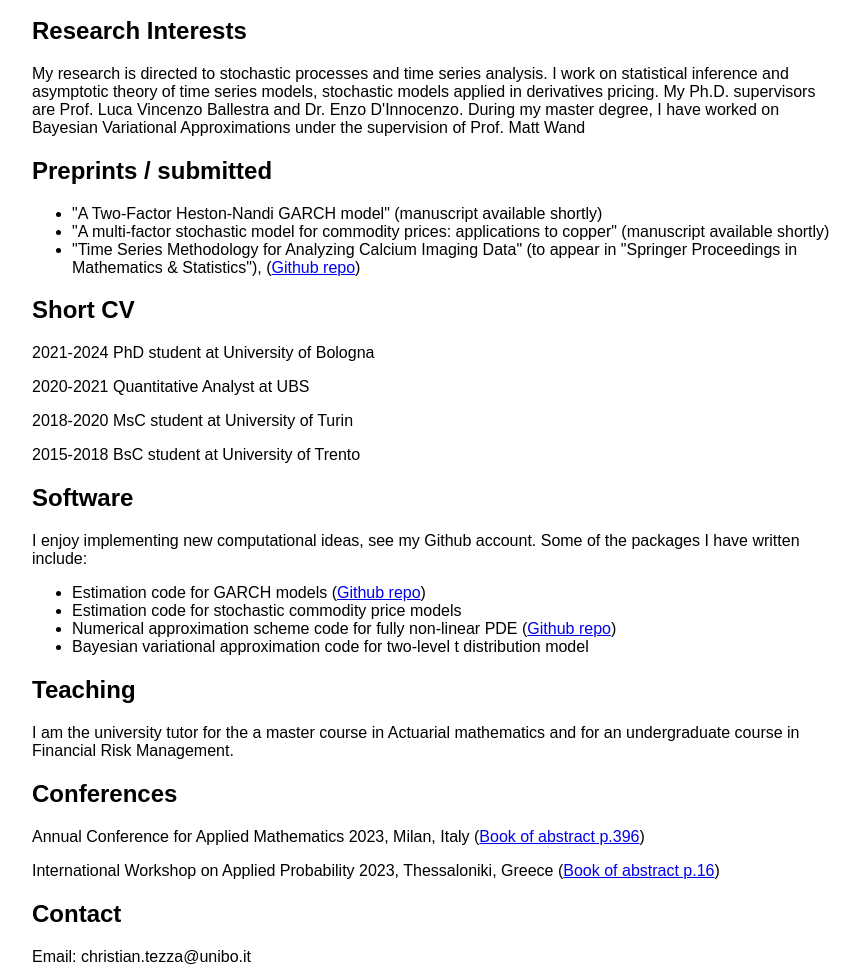
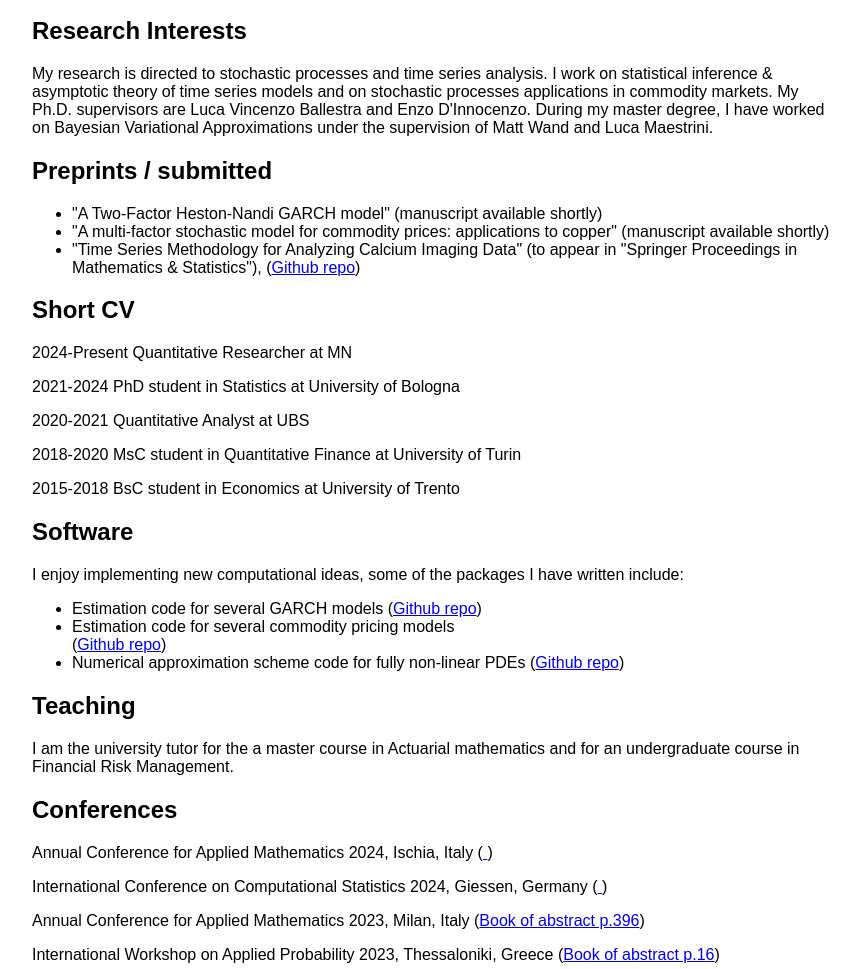
Before and after one commit to tezzachris/tezzachris.github.io, a plain HTML site: page index.html in a window 1280 px wide. Shown: the part 455-1424 px from the top of the page, without its empty margins (208-1068 px from the left). Drawn offline with Linux system fonts and the light colour scheme.

Commit message:
Update index.html

```diff
--- a/index.html
+++ b/index.html
@@ -31,9 +31,9 @@
     <section>
       <h2>Research Interests</h2>
       <p>
-        My research is directed to stochastic processes and time series analysis. I work on statistical inference and asymptotic theory of time series models, stochastic models applied in derivatives pricing.
-        My Ph.D. supervisors are Prof. Luca Vincenzo Ballestra and Dr. Enzo D'Innocenzo.
-        During my master degree, I have worked on Bayesian Variational Approximations under the supervision of Prof. Matt Wand
+        My research is directed to stochastic processes and time series analysis. I work on statistical inference & asymptotic theory of time series models and on stochastic processes applications in commodity markets.
+        My Ph.D. supervisors are Luca Vincenzo Ballestra and Enzo D'Innocenzo.
+        During my master degree, I have worked on Bayesian Variational Approximations under the supervision of Matt Wand and Luca Maestrini.
       </p>
     </section>
 
@@ -49,27 +49,29 @@
     <section>
       <h2> Short CV </h2>
       <p>
-       2021-2024 PhD student at University of Bologna
+       2024-Present Quantitative Researcher at MN
+      </p>
+      <p>
+       2021-2024 PhD student in Statistics at University of Bologna
       </p>
       <p>
        2020-2021 Quantitative Analyst at UBS
       </p>
       <p>
-       2018-2020 MsC student at University of Turin
+       2018-2020 MsC student in Quantitative Finance at University of Turin
       </p>
       <p>
-       2015-2018 BsC student at University of Trento
+       2015-2018 BsC student in Economics at University of Trento
       </p>
     </section>
 
      <section>
-      <h2>Software </h2>
-       I enjoy implementing new computational ideas, see my Github account. Some of the packages I have written include:
+      <h2> Software </h2>
+       I enjoy implementing new computational ideas, some of the packages I have written include:
       <ul>
-        <li> Estimation code for GARCH models (<a href="https://github.com/tezzachris/GARCH-Estimation">Github repo</a>) </li>
-        <li> Estimation code for stochastic commodity price models </li>
-        <li> Numerical approximation scheme code for fully non-linear PDE (<a href="https://github.com/tezzachris/PDESolver">Github repo</a>) </li>
-        <li> Bayesian variational approximation code for two-level t distribution model</li>
+        <li> Estimation code for several GARCH models (<a href="https://github.com/tezzachris/GARCH-Estimation">Github repo</a>) </li>
+        <li> Estimation code for several commodity pricing models </li> (<a href="https://github.com/tezzachris/GARCH-Estimation">Github repo</a>) </li>
+        <li> Numerical approximation scheme code for fully non-linear PDEs (<a href="https://github.com/tezzachris/PDESolver">Github repo</a>) </li>
       </ul>
     </section>
 
@@ -82,6 +84,12 @@
 
     <section>
       <h2> Conferences  </h2>
+      <p>
+        Annual Conference for Applied Mathematics 2024, Ischia, Italy (<a href="https://sites.google.com/view/amases2024"> </a>)
+      </p>
+      <p>
+        International Conference on Computational Statistics 2024, Giessen, Germany (<a href="http://www.compstat2024.org"> </a>)
+      </p>
       <p>
         Annual Conference for Applied Mathematics 2023, Milan, Italy (<a href="https://drive.google.com/file/d/1Qm1oYLpVkVyXZJUZhh7VAv1elSiwlxYn/view">Book of abstract p.396</a>)
       </p>
```
